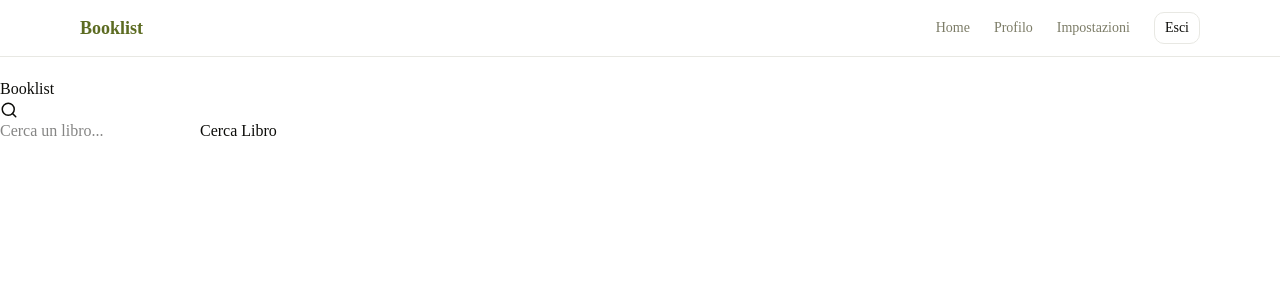
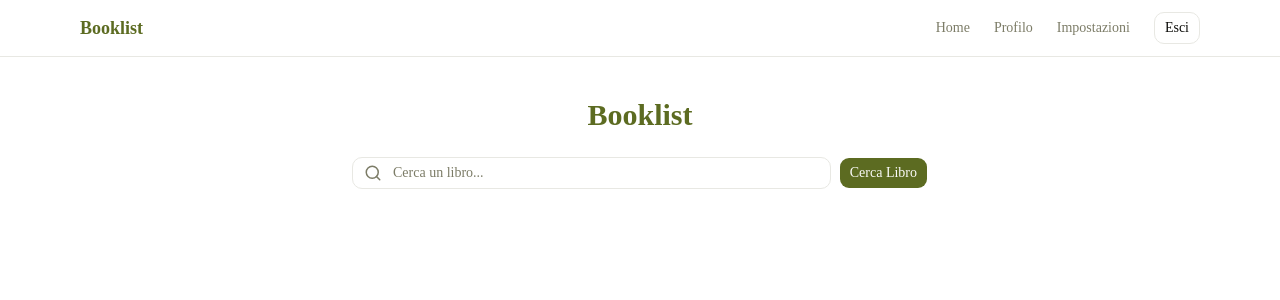
Before and after one commit to Vale3005/booklist, a Next.js app in the folder frontend/: page / in a window 1280 px wide. Shown: the top 300 px of the page. Built offline with nearby package versions, Linux system fonts and the light colour scheme; sample sign-in values are in the browser's storage.

Commit message:
Home e BookCard in Tailwind

```diff
--- a/frontend/app/components/BookCard.js
+++ b/frontend/app/components/BookCard.js
@@ -1,19 +1,20 @@
+import { Card, CardContent } from "@/components/ui/card";
+
 export default function BookCard({ libro, children }) {
   return (
-    <div className="card h-100">
+    <Card className="h-full overflow-hidden pt-0">
       {libro.cover_url && (
         <img
           src={libro.cover_url}
-          className="card-img-top"
+          className="h-72 w-full object-cover"
           alt={libro.title}
-          style={{ height: "300px", objectFit: "cover" }}
         />
       )}
-      <div className="card-body">
-        <h5 className="card-title">{libro.title}</h5>
-        <p className="card-text">{libro.author}</p>
-        {children}
-      </div>
-    </div>
+      <CardContent className="flex flex-1 flex-col gap-2">
+        <h5 className="font-semibold leading-tight">{libro.title}</h5>
+        <p className="text-sm text-muted-foreground">{libro.author}</p>
+        <div className="mt-auto pt-2">{children}</div>
+      </CardContent>
+    </Card>
   );
 }
--- a/frontend/app/page.js
+++ b/frontend/app/page.js
@@ -4,6 +4,8 @@ import { useEffect } from "react";
 import { useRouter } from "next/navigation";
 import { useState } from "react";
 import BookCard from "./components/BookCard";
+import { Button } from "@/components/ui/button";
+import { Input } from "@/components/ui/input";
 
 const endPoint1 = "http://localhost:8000/api/books/search";
 const endPoint2 = "http://localhost:8000/api/books";
@@ -132,13 +134,14 @@ export default function Home() {
   }, [router]);
 
   return (
-    <main className="container py-5">
-      <h1>Booklist</h1>
+    <main className="mx-auto max-w-6xl px-4 py-10">
+      <h1 className="mb-6 text-center text-3xl font-bold text-primary">
+        Booklist
+      </h1>
 
-      <div className="row justify-content-center">
-        <div className="col-12 col-md-8 col-lg-6">
-          <form className="input-group" onSubmit={cerca}>
-            <span className="input-group-text">
+      <div className="mx-auto w-full max-w-xl">
+        <form className="flex gap-2" onSubmit={cerca}>
+          <div className="relative flex-1">
             <svg
               xmlns="http://www.w3.org/2000/svg"
               width="18"
@@ -149,58 +152,59 @@ export default function Home() {
               strokeWidth="2"
               strokeLinecap="round"
               strokeLinejoin="round"
+              className="pointer-events-none absolute left-3 top-1/2 -translate-y-1/2 text-muted-foreground"
             >
               <circle cx="11" cy="11" r="8"></circle>
               <line x1="21" y1="21" x2="16.65" y2="16.65"></line>
             </svg>
-            </span>
-            <input
-              className="form-control"
+            <Input
+              className="pl-10"
               type="search"
               placeholder="Cerca un libro..."
               aria-label="Search"
               value={ricerca}
               onChange={(e) => setRicerca(e.target.value)}
             />
-            <button
-              type="submit"
-              className="btn btn-primary"
-              disabled={loading}
-            >
+          </div>
+          <Button type="submit" disabled={loading}>
             Cerca Libro
-            </button>
+          </Button>
         </form>
 
-          {errore && <div className="alert alert-danger mt-4">{errore}</div>}
+        {errore && (
+          <div className="mt-4 rounded-lg border border-destructive/50 bg-destructive/10 p-3 text-sm text-destructive">
+            {errore}
+          </div>
+        )}
         {messaggio && (
-            <div className="alert alert-success mt-4">{messaggio}</div>
+          <div className="mt-4 rounded-lg border border-green-600/50 bg-green-600/10 p-3 text-sm text-green-700">
+            {messaggio}
+          </div>
         )}
       </div>
-      </div>
 
-      <div className="row g-4 mt-3">
+      <div className="mt-8 grid grid-cols-1 gap-6 sm:grid-cols-2 md:grid-cols-3 lg:grid-cols-4">
         {libri.map((libro) => (
-          <div
-            key={libro.open_library_key}
-            className="col-12 col-sm-6 col-md-4 col-lg-3"
-          >
-            <BookCard libro={libro}> {/* chiamo il components perché lo riutilizzo in profilo e fa meno codice qua */}
-              <button
+          <div key={libro.open_library_key}>
+            {/* chiamo il components perché lo riutilizzo in profilo e fa meno codice qua */}
+            <BookCard libro={libro}>
+              <div className="flex gap-2">
+                <Button
                   type="button"
-                className="btn btn-primary me-2"
                   disabled={loading}
                   onClick={() => aggiungi(libro, "read")}
                 >
                   Letto
-              </button>
-              <button
+                </Button>
+                <Button
                   type="button"
-                className="btn btn-primary"
+                  variant="outline"
                   disabled={loading}
                   onClick={() => aggiungi(libro, "to_read")}
                 >
                   Da Leggere
-              </button>
+                </Button>
+              </div>
             </BookCard>
           </div>
         ))}
```
Lines whose indentation alone changed are shown as unchanged.
